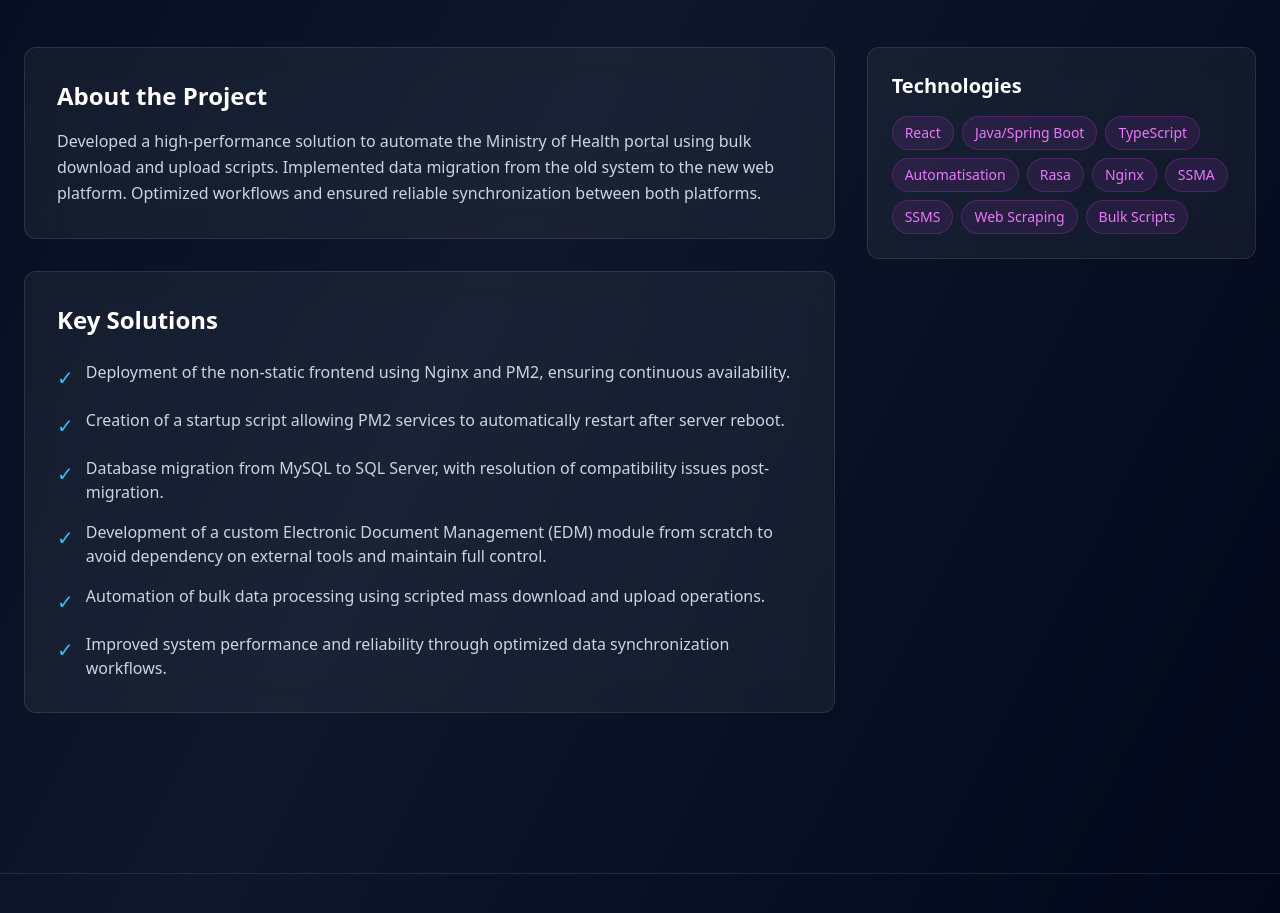
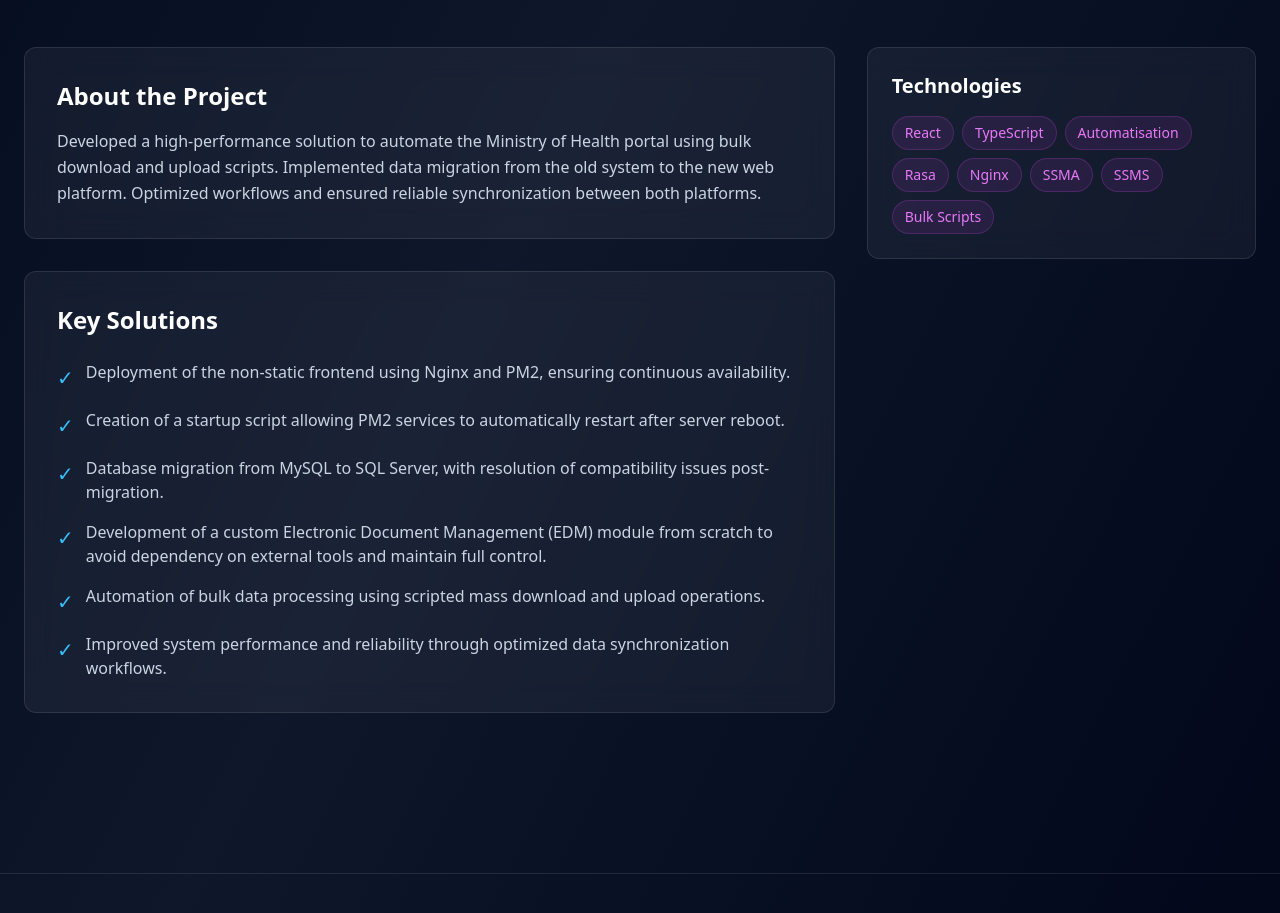
Before and after one commit to mehdihilali/Portfolio-V2, a React (Vite) app: page /project/1 in a window 1280 px wide. Shown: the part 1276-2189 px from the top of the page. Built offline with nearby package versions, Linux system fonts and the light colour scheme.

Commit message:
Updating MSPS

```diff
--- a/src/data/projects.ts
+++ b/src/data/projects.ts
@@ -23,14 +23,12 @@ export const projects: Project[] = [
         },
         technologies: [
             'React',
-            'Java/Spring Boot',
             'TypeScript',
             'Automatisation',
             'Rasa',
             'Nginx',
             'SSMA',
             'SSMS',
-            'Web Scraping',
             'Bulk Scripts'
         ],
         image: '/projects/msps.png',
```
